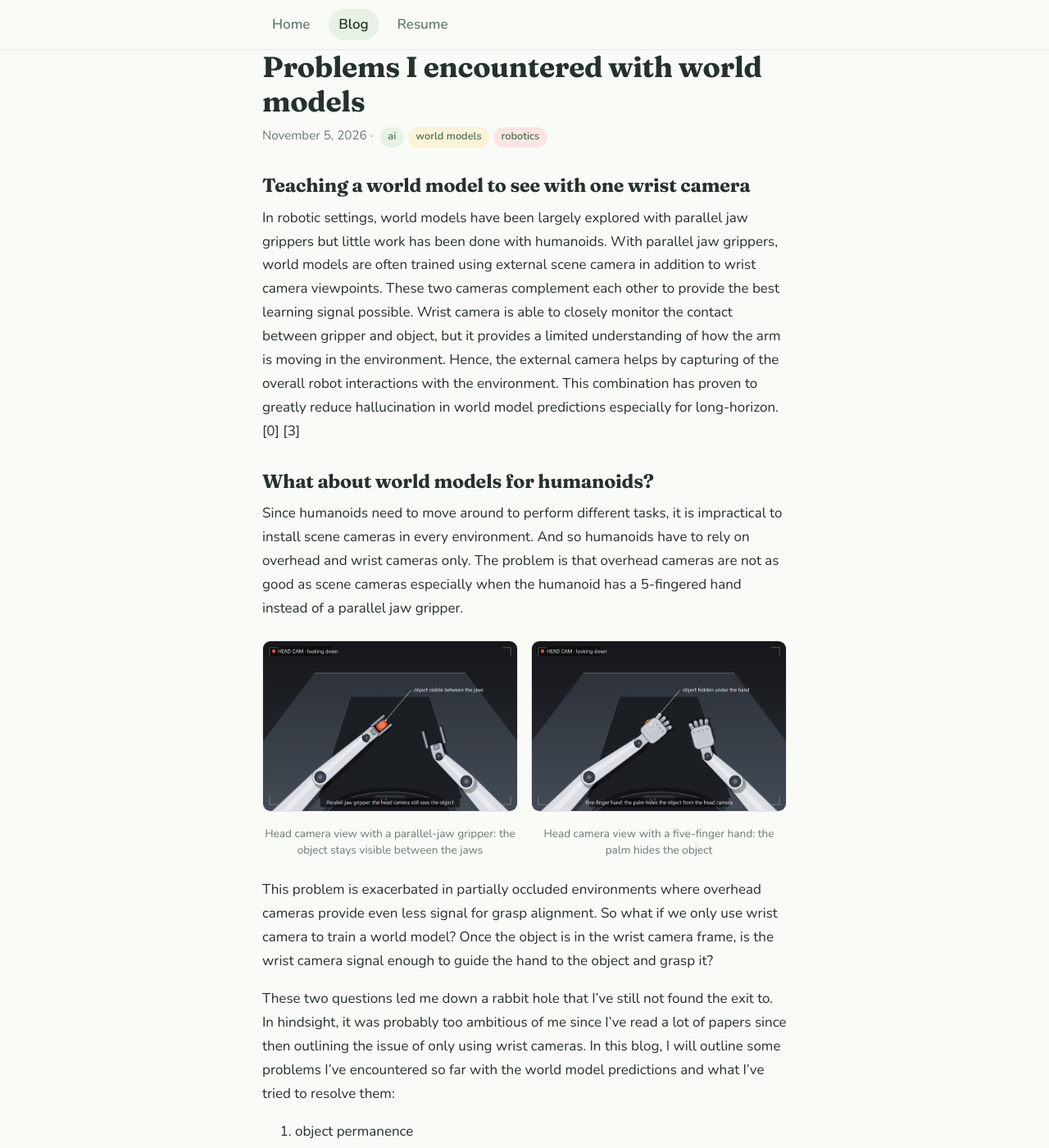
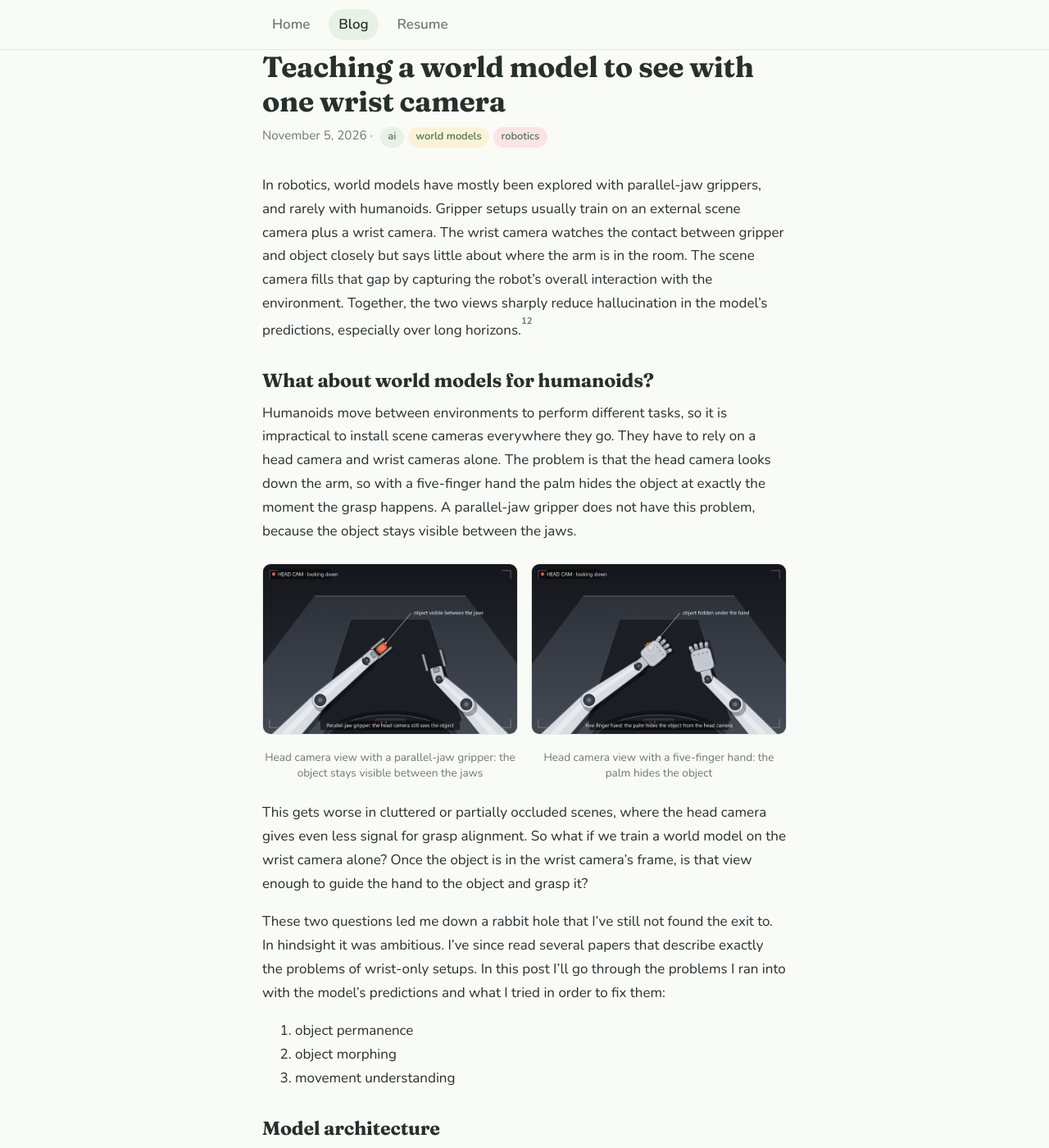
Before and after one commit to lilywang899/lilywang899.github.io, a Jekyll site: the page built from _posts/2026-11-05-problems-with-world-models.md, in a window 1280 px wide and 1400 px high. Shown: the whole window at 82% size. Built offline with Jekyll 4.4.1, drawn with Linux system fonts in a browser that asks for light colours; some of the changed text lies outside the part shown.

Commit message:
Sync part two post with latest source edits
Co-Authored-By: Claude Fable 5.1 <noreply@anthropic.com>

```diff
--- a/_posts/2026-11-05-problems-with-world-models.md
+++ b/_posts/2026-11-05-problems-with-world-models.md
@@ -1,71 +1,69 @@
 ---
-title: "Problems I encountered with world models"
+title: "Teaching a world model to see with one wrist camera"
+description: "Three ways a wrist-only world model cheated, and what finally made it read the arm's actions."
 date: 2026-11-05 17:00:00 -0800
 tags: [ai, world models, robotics]
 ---
 
-## Teaching a world model to see with one wrist camera
-
-In robotic settings, world models have been largely explored with parallel jaw grippers but little work has been done with humanoids.
-With parallel jaw grippers, world models are often trained using external scene camera in addition to wrist camera viewpoints.
-These two cameras complement each other to provide the best learning signal possible. Wrist camera is able to closely monitor the contact between gripper and object,
-but it provides a limited understanding of how the arm is moving in the environment. Hence, the external camera helps by capturing of the overall robot interactions with the environment.
-This combination has proven to greatly reduce hallucination in world model predictions especially for long-horizon. [0] [3]
+In robotics, world models have mostly been explored with parallel-jaw grippers, and rarely with humanoids. Gripper setups usually train on an external scene camera plus a wrist camera. The wrist camera watches the contact between gripper and object closely but says little about where the arm is in the room. The scene camera fills that gap by capturing the robot's overall interaction with the environment. Together, the two views sharply reduce hallucination in the model's predictions, especially over long horizons.[^1][^2]
 
 <!--more-->
 
 ## What about world models for humanoids?
-Since humanoids need to move around to perform different tasks, it is impractical to install scene cameras in every environment. And so humanoids have to rely on overhead and wrist cameras only.
-The problem is that overhead cameras are not as good as scene cameras especially when the humanoid has a 5-fingered hand instead of a parallel jaw gripper.
+Humanoids move between environments to perform different tasks, so it is impractical to install scene cameras everywhere they go. They have to rely on a head camera and wrist cameras alone. The problem is that the head camera looks down the arm, so with a five-finger hand the palm hides the object at exactly the moment the grasp happens. A parallel-jaw gripper does not have this problem, because the object stays visible between the jaws.
 
 <div class="side-by-side">
   <figure><img src="{{ "/assets/images/world-models-p2/overhead-gripper.png" | relative_url }}" alt="Head camera view with a parallel-jaw gripper: the object stays visible between the jaws"><figcaption>Head camera view with a parallel-jaw gripper: the object stays visible between the jaws</figcaption></figure>
   <figure><img src="{{ "/assets/images/world-models-p2/overhead-hand.png" | relative_url }}" alt="Head camera view with a five-finger hand: the palm hides the object"><figcaption>Head camera view with a five-finger hand: the palm hides the object</figcaption></figure>
 </div>
 
-This problem is exacerbated in partially occluded environments where overhead cameras provide even less signal for grasp alignment. So what if we only use wrist camera to train a world model? Once the object is in the wrist camera frame, is the wrist camera signal enough to guide the hand to the object and grasp it?
+This gets worse in cluttered or partially occluded scenes, where the head camera gives even less signal for grasp alignment. So what if we train a world model on the wrist camera alone? Once the object is in the wrist camera's frame, is that view enough to guide the hand to the object and grasp it?
 
-These two questions led me down a rabbit hole that I've still not found the exit to. In hindsight, it was probably too ambitious of me since I've read a lot of papers since then outlining the issue of only using wrist cameras. In this blog, I will outline some problems I've encountered so far with the world model predictions and what I've tried to resolve them:
+These two questions led me down a rabbit hole that I've still not found the exit to. In hindsight it was ambitious. I've since read several papers that describe exactly the problems of wrist-only setups. In this post I'll go through the problems I ran into with the model's predictions and what I tried in order to fix them:
   1. object permanence
-  2. object morphing shapes
+  2. object morphing
   3. movement understanding
 
 ## Model architecture
 
-![figure]({{ "/assets/images/world-models-p2/image-2.png" | relative_url }})
+![Model architecture. Image tokens, the action and the finger force are fed to a transformer, which predicts the next state.]({{ "/assets/images/world-models-p2/image-2.png" | relative_url }})
 {: .figure}
 
-action = normalized arm and finger joint positions
-force = finger force
+Model architecture. Image tokens, the action and the finger force are fed to a transformer, which predicts the next state.
+{: .caption}
+
+The action input is initially the normalised arm and finger joint positions, and the force input is one scalar per finger. I change the action representation later in the post.
 
 The Inspire hand has no tactile skin. Each finger reports a single scalar from its actuator, a raw value between 0 and 2000 that rises as the finger meets resistance, so the force input at each timestep is just one number per finger rather than a pressure map.
 
 ## Object permanence
-In some offline trajectories, the arm overshoots the object a little such that the object almost disappears from the wrist camera view. In these cases, the model likes to cheat. Instead of knowing to turn around, the model just invents a new object and keeps going forward towards it.
+In some offline trajectories the arm overshoots slightly and the object almost leaves the wrist camera's view. Here the model likes to cheat. Instead of predicting an empty table, it invents a new object further ahead and keeps approaching it.
 
-![forward motion carries the object out of the bottom of the view. The expected frames end on an empty table. The predicted state invents a new object far ahead at t=3 and keeps approaching it.]({{ "/assets/images/world-models-p2/wm-object-permanence.png" | relative_url }})
+![Forward motion carries the object out of the bottom of the view. The expected frames end on an empty table. The predicted state invents a new object far ahead at t=3 and keeps approaching it.]({{ "/assets/images/world-models-p2/wm-object-permanence.png" | relative_url }})
 {: .figure}
 
 Forward motion carries the object out of the bottom of the view. The expected frames end on an empty table. The predicted state invents a new object far ahead at t=3 and keeps approaching it.
 {: .caption}
 
 ## Object morphing
-When the arm moves towards the object, if the hand is not in the correct position, instead of the arm adjusting, the object morphs into place.
+When the hand approaches off-centre, the real outcome is a miss. The model instead morphs the object into the palm so the grasp still succeeds.
 
-![the hand approaches to the right of the object. Expected frames show the object sliding off to the left and the hand missing. The predicted state smears the object sideways until it re-forms in front of the palm and the grasp "succeeds".]({{ "/assets/images/world-models-p2/wm-object-morphing.png" | relative_url }})
+![The hand approaches to the right of the object. Expected frames show the object sliding off to the left and the hand missing. The predicted state smears the object sideways until it re-forms in front of the palm and the grasp "succeeds".]({{ "/assets/images/world-models-p2/wm-object-morphing.png" | relative_url }})
 {: .figure}
 
 The hand approaches to the right of the object. Expected frames show the object sliding off to the left and the hand missing. The predicted state smears the object sideways until it re-forms in front of the palm and the grasp "succeeds".
 {: .caption}
 
 ## Movement understanding
-The dataset I used for training the model only contained trajectories where the hand starts open and fingers begin around halfway through the recording to grasp the object. I wanted to see if the model learned to relate the finger movement in the image with the action input or only relative to the context of the image. That way I can check if the model can really understand/generalize what closing fingers meant. Would the predicted state still show the fingers open if the finger action input remained open for the entire trajectory?
+Every training trajectory starts with the hand open, and the fingers begin closing about halfway through. I wanted to know whether the model had learned that finger motion in the image follows from the finger action, or whether it was simply predicting a close at the usual point in the episode. So: if the finger action stays open for the whole trajectory, does the predicted state keep the fingers open?
 
-Similarly, I wanted to test the same thing with the arm. Does the model understand the correlation between the image and action input?
+<!-- TODO: add the result of the open-fingers test here -->
+
+I wanted to test the same thing with the arm. Does the model actually read the arm action, or only the image?
 
 If the arm pauses, does the predicted state reflect that? No. The predicted state pretends that the arm is still moving forward towards the goal.
 
-![the action switches to hold still at t=2. Expected frames freeze. The predicted state keeps the object growing and arrives anyway.]({{ "/assets/images/world-models-p2/wm-paused-action.png" | relative_url }})
+![The action switches to hold still at t=2. Expected frames freeze. The predicted state keeps the object growing and arrives anyway.]({{ "/assets/images/world-models-p2/wm-paused-action.png" | relative_url }})
 {: .figure}
 
 The action switches to hold still at t=2. Expected frames freeze. The predicted state keeps the object growing and arrives anyway.
@@ -73,21 +71,24 @@ The action switches to hold still at t=2. Expected frames freeze. The predicted
 
 If the arm moves to the left of the object, does the predicted state reflect that? No. The predicted state pretends that the arm is moving straight.
 
-![the action becomes forward plus left from t=1. The object should drift right and leave the frame. The predicted state keeps it centered as if the arm went straight.]({{ "/assets/images/world-models-p2/wm-left-action.png" | relative_url }})
+![The action becomes forward plus left from t=1. The object should drift right and leave the frame. The predicted state keeps it centred as if the arm went straight.]({{ "/assets/images/world-models-p2/wm-left-action.png" | relative_url }})
 {: .figure}
 
-The action becomes forward plus left from t=1. The object should drift right and leave the frame. The predicted state keeps it centered as if the arm went straight.
+The action becomes forward plus left from t=1. The object should drift right and leave the frame. The predicted state keeps it centred as if the arm went straight.
 {: .caption}
 
-## Targeted object loss within image
+## Making the object count in the loss
 My hypothesis for the first two problems, object permanence and object morphing, was that the object simply occupies too few patches to matter to the loss. A plain token MSE averages over the whole frame, so the model can hallucinate a new object or let the real one smear into the hand while paying almost no penalty. I wanted to weight exactly those patches so that getting the object wrong costs something.
 
-Following DexWM [1], I added a small auxiliary transformer that takes the predicted state from the main transformer and tries to reconstruct a heatmap of where the object is. Its prediction is compared against a ground-truth heatmap built from the object mask of the real next frame, and the error is added to the training loss. The gradient only reaches the main transformer through the predicted state, so the auxiliary branch acts as a check: if the heatmap cannot be recovered from the state, the state did not encode the object's position and shape, and the main model is pushed to fix that.
+Following DexWM,[^3] I added a small auxiliary transformer that takes the predicted state from the main transformer and tries to reconstruct a heatmap of where the object is. Its output is compared against a ground-truth heatmap built from the object mask of the real next frame, and the error is added to the training loss. The gradient only reaches the main transformer through the predicted state, so the auxiliary branch acts as a check: if the heatmap cannot be recovered from the state, the state did not encode the object's position and shape, and the main model is pushed to fix that.
 
-![alt text]({{ "/assets/images/world-models-p2/image-3.png" | relative_url }})
+![The auxiliary heatmap head. It reads the predicted state and tries to reconstruct where the object is. The reconstruction error is added to the training loss.]({{ "/assets/images/world-models-p2/image-3.png" | relative_url }})
 {: .figure}
 
-The heatmap loss visibly lowered the training loss, but on held-out trajectories the object was still reconstructed in the wrong place. The auxiliary loss sharpened the representation of the object but did not not teach the model to understand the correlation between a given action and how the object moves in the wrist view. As a result, it fails to generalize to unseen test data with new actions.
+The auxiliary heatmap head. It reads the predicted state and tries to reconstruct where the object is. The reconstruction error is added to the training loss.
+{: .caption}
+
+The heatmap loss visibly lowered the training loss, but on held-out trajectories the object was still reconstructed in the wrong place. The auxiliary loss sharpened the representation of the object, but it did not teach the model how a given action moves the object in the wrist view, so it failed to generalise to held-out trajectories with new actions.
 
 ## Is the model overfit to the training goal?
 The model behaved as if every rollout were on a fixed schedule. No matter what actions I fed it, the predicted states marched toward the final grasp at the same pace, which is exactly the behaviour behind the paused-action and sideways-motion failures above. Even with the action held constant, each new step brought the object closer, as if the model were counting frames rather than reading actions.
@@ -96,39 +97,48 @@ My guess was that the training data invited this shortcut. The trajectories diff
 
 First, I downweighted the loss on the final grasping frames so the shared ending counted for less. Second, I removed the temporal embedding attached to each frame, so the model could no longer condition on how far along in the episode it was and had to infer progress from the images and actions alone.
 
-This improved the predicted states for the paused-action sequence, but the model still seemed to lack the spatial understanding needed for accurate predicted states under sideways motion.
+This fixed most of the paused-action failures, but the sideways-motion predictions were still wrong. The timing problem was gone; the model still had no sense of where the arm was.
 
-## How do we teach spatial/movement understanding with only wrist camera input?
-My first action representation was the raw joint targets, each normalised to [0, 1]. For the model to connect those numbers to what changes in the wrist image, it would have had to learn forward kinematics implicitly: how seven joint values combine into a position and orientation of the hand. That felt like too much to ask of a model that was already struggling with the image side, so I switched the action to the end-effector pose, a 3D position plus a quaternion in the robot's base frame. While it is the same number of inputs, in this space the correlations are at least linear: x increasing means the arm moves forward, y increasing means it moves left, and the camera view should shift accordingly.
+## Teaching spatial understanding from a wrist camera alone
+My first action representation was the raw joint targets, each normalised to [0, 1]. For the model to connect those numbers to what changes in the wrist image, it would have had to learn forward kinematics implicitly: how the arm's seven joint values combine into a position and orientation of the hand. That felt like too much to ask of a model that was already struggling with the image side, so I switched the action to the end-effector pose, a 3D position plus a quaternion in the robot's base frame. It is the same number of inputs, but in this space the relationship is at least simple and monotonic: x increasing means the arm moves forward, y increasing means it moves left, and the camera view should shift accordingly.
 
 To make the relationship even more explicit, I added a second, relative input: the end-effector position expressed in a frame centred on the object. This tells the model not just that the arm moved left, but how far it now sits from the object in each axis, which is exactly the quantity that determines where the object appears in the wrist view. The hope was that with both the absolute pose and the object-relative offset available, the model would stop treating the object as something that drifts on its own and start treating it as something whose position in the frame follows from where the hand is.
 
 The object position itself came from the wrist camera: an object detector on the RGB image gave the object's pixel location, and the RealSense D455 depth at that pixel turned it into a 3D point in the camera frame.
 
-![alt text]({{ "/assets/images/world-models-p2/wm-relative-input.png" | relative_url }})
+![The two new inputs: the absolute end-effector pose in the robot's base frame, and the end-effector position relative to the detected object.]({{ "/assets/images/world-models-p2/wm-relative-input.png" | relative_url }})
 {: .figure}
 
-To get the object position, I used the depth output of the wrist camera realsense d455 with object detection. Now you can argue if depth is available, the model should just take the depth image as an input too. But I wanted to keep the model as simple as possible, and feeding depth would have meant a second encoder and a second stream of tokens to attend over.
+The two new inputs: the absolute end-effector pose in the robot's base frame, and the end-effector position relative to the detected object.
+{: .caption}
+
+You could argue that if depth is available, the model should just take the depth image as an input too. But I wanted to keep the model as simple as possible, and feeding depth would have meant a second encoder and a second stream of tokens to attend over.
 
 ### Results
-I was sceptical that these ten extra numbers would change much. Their loss terms are tiny next to the hundreds of image patches, and I expected them to be drowned out. However, after some tuning of the loss weights, the combination of absolute end-effector pose and object-relative offset worked far better than I expected, both on the training set and on held-out trajectories. The object stayed where the arm's motion said it should be.
+I was sceptical that these ten extra numbers would change much. Ten numbers next to hundreds of image tokens seemed easy to ignore, and I expected them to be drowned out. However, after some tuning of the loss weights, the combination of absolute end-effector pose and object-relative offset worked far better than I expected, both on the training set and on held-out trajectories. The object stayed where the arm's motion said it should be.
 
 More surprising still, once these inputs were in place I could remove the heatmap loss entirely and the object was still predicted correctly. The information that the heatmap had been forcing into the state was now arriving directly through the conditioning.
 
-In fact, I read the training details released by World Labs team for their Atlas world model and they also feed in camera pose, allowing the model to develop spatial memory. [2]
+World Labs report something similar for their Atlas world model: they feed in camera pose as a direct input and credit it with giving the model spatial memory.[^4]
 
 ## Open question
-After these changes, the predicted states now look good on held-out offline trajectories. On hardware though, with the world model driving a CEM planner, I still see confusing results and hallucination that I'm trying to debug.
+After these changes, the predicted states look good on held-out offline trajectories. On hardware though, with the world model driving a CEM planner, I still see hallucinations and planner behaviour I can't yet explain.
 
-One of my main suspects is the data collection itself. My initial objective was to collect expert trajectories for training but now I wonder if they're too perfect and smooth in comparison to the trajectories sampled by the CEM planner.
+My main suspect is the data. I set out to collect expert demonstrations, but they may be too clean compared with what the CEM planner actually samples.
 
-![alt text]({{ "/assets/images/world-models-p2/wm-data-collection.png" | relative_url }})
+![Data collection. The arm trajectory is recorded in guide mode, then replayed while the hand is teleoperated with a finger-tracking glove.]({{ "/assets/images/world-models-p2/wm-data-collection.png" | relative_url }})
 {: .figure}
+
+Data collection. The arm trajectory is recorded in guide mode, then replayed while the hand is teleoperated with a finger-tracking glove.
+{: .caption}
 
 Each training trajectory was recorded in two passes. First I puppeteered the Franka arm in guide mode, physically moving the end effector to the grasp position while dense waypoints were logged. Then I replayed that trajectory on the arm and teleoperated the Inspire hand with a finger-tracking glove to close the grasp. The result is a dataset of perfectly smooth arm motion. A CEM planner does not produce anything like that. It samples noisy action sequences and scores them, so the model is being asked to predict the consequences of action patterns it never saw during training, and it may simply be out of distribution.
 
-![alt text]({{ "/assets/images/world-models-p2/wm-action-mismatch.png" | relative_url }})
+![Training actions are smooth demonstrations. The CEM planner samples noisy action sequences the model never saw during training.]({{ "/assets/images/world-models-p2/wm-action-mismatch.png" | relative_url }})
 {: .figure}
+
+Training actions are smooth demonstrations. The CEM planner samples noisy action sequences the model never saw during training.
+{: .caption}
 
 ## Conclusion
 Looking back, the three problems I started with were not really three problems. Object permanence, object morphing and the ignored actions were all symptoms of the same thing: the model had never been given a reason to connect what the arm did to what the camera saw. With a single wrist camera, that connection is the whole task, and nothing in a plain pixel loss or a hand-tuned frame weighting forces the model to learn it. It found cheaper explanations instead, counting frames and redrawing the object where the grasp needed it to be.
@@ -137,7 +147,12 @@ What finally worked was not a cleverer loss but a better description of the stat
 
 That said, a model that predicts offline trajectories well is not yet a model that can drive a robot. The hardware results are still messy, and my best guess is the gap between the smooth demonstrations the model was trained on and the noisy action sequences a planner actually proposes. In part three, I'll get into the planning side: why a goal-image CEM did not behave the way I expected, how the learned representation collapsed under it, and what I tried to do about that.
 
-[0] <https://arxiv.org/pdf/2510.10125>
-[1] <https://arxiv.org/pdf/2512.13644>
-[2] <https://worldlabs.ai/blog/atlas>
-[3] <https://arxiv.org/abs/2606.13672>
+## References
+
+[^1]: Yanjiang Guo et al. "Ctrl-World: A Controllable Generative World Model for Robot Manipulation." arXiv preprint, October 2025. [arxiv.org/abs/2510.10125](https://arxiv.org/abs/2510.10125)
+
+[^2]: Arnav Kumar Jain et al. "WEAVER, Better, Faster, Longer: An Effective World Model for Robotic Manipulation." arXiv preprint, June 2026. [arxiv.org/abs/2606.13672](https://arxiv.org/abs/2606.13672)
+
+[^3]: Raktim Gautam Goswami et al. "World Models for Learning Dexterous Hand-Object Interactions from Human Videos." arXiv preprint, December 2025. [arxiv.org/abs/2512.13644](https://arxiv.org/abs/2512.13644)
+
+[^4]: World Labs. "Atlas: A World Model for Spatial Intelligence." *World Labs Blog*, September 1, 2026. [worldlabs.ai/blog/atlas](https://worldlabs.ai/blog/atlas)
```
